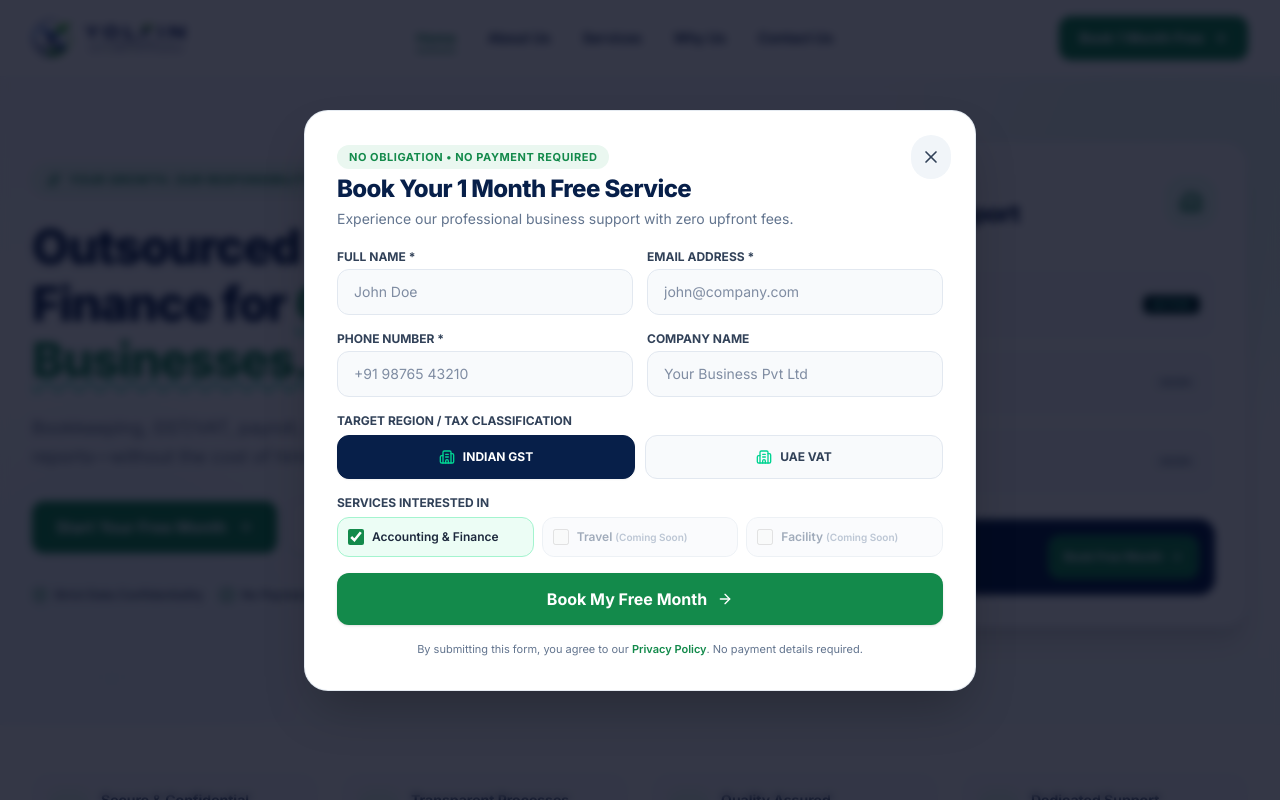
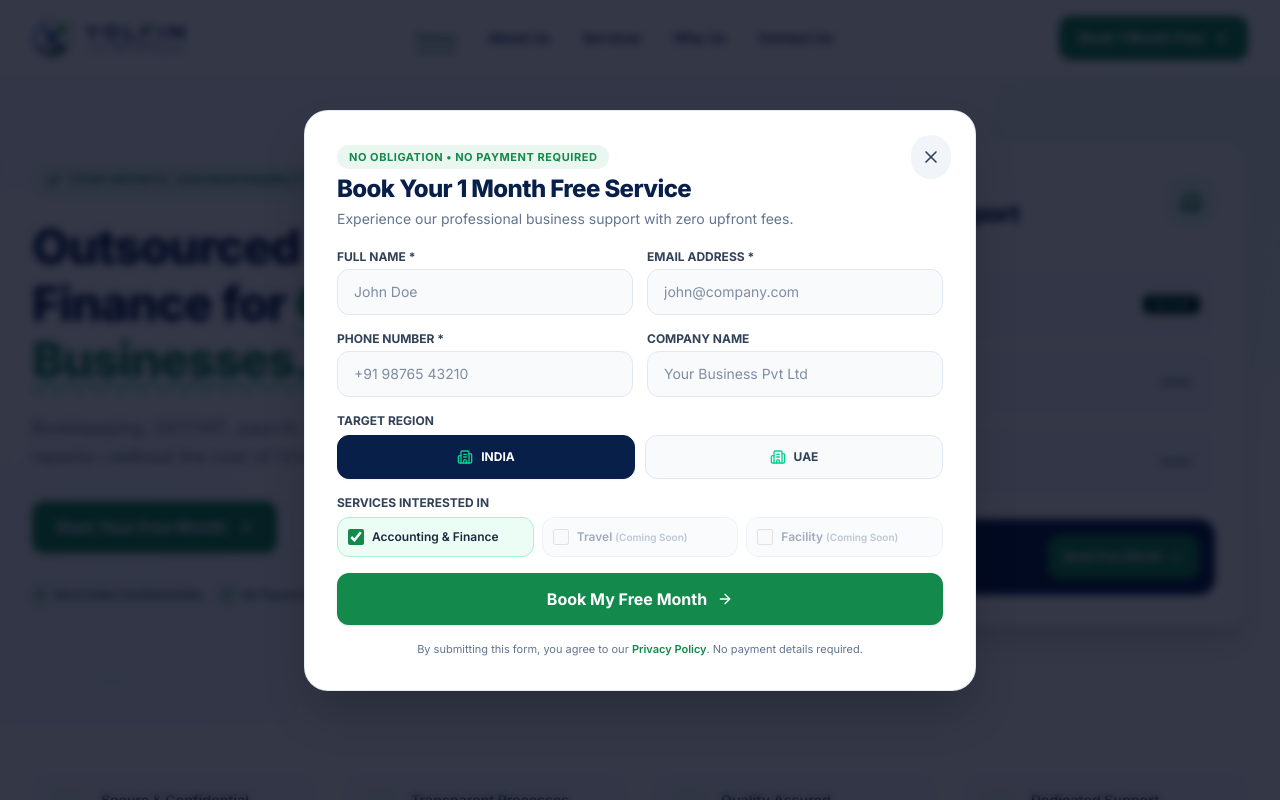
Before and after one commit to yolfingroup-create/yolfin-website, a Next.js app: page / in a window 1280 px wide. Both pictures are taken after a click on the button "Start Your Free Month". Shown: the top 800 px of the page. Built offline with nearby package versions, Linux system fonts and the light colour scheme; no server answers; the database is empty.

Commit message:
feat: add TrialBookingForm component for booking free service trials

```diff
--- a/src/components/modals/trial-booking-form.tsx
+++ b/src/components/modals/trial-booking-form.tsx
@@ -142,7 +142,7 @@ export function TrialBookingForm({ onSuccess }: TrialBookingFormProps) {
           {/* Region / Tax Selector Buttons */}
           <div>
             <label className="block text-xs font-bold uppercase text-slate-700 mb-1.5">
-              Target Region / Tax Classification
+              Target Region
             </label>
             <div className="grid grid-cols-2 gap-2.5">
               <button
@@ -155,7 +155,7 @@ export function TrialBookingForm({ onSuccess }: TrialBookingFormProps) {
                 }`}
               >
                 <Building2 className="w-4 h-4 text-emerald-400 shrink-0" />
-                <span>INDIAN GST</span>
+                <span>INDIA</span>
               </button>
 
               <button
@@ -168,7 +168,7 @@ export function TrialBookingForm({ onSuccess }: TrialBookingFormProps) {
                 }`}
               >
                 <Building2 className="w-4 h-4 text-emerald-400 shrink-0" />
-                <span>UAE VAT</span>
+                <span>UAE</span>
               </button>
             </div>
           </div>
```
